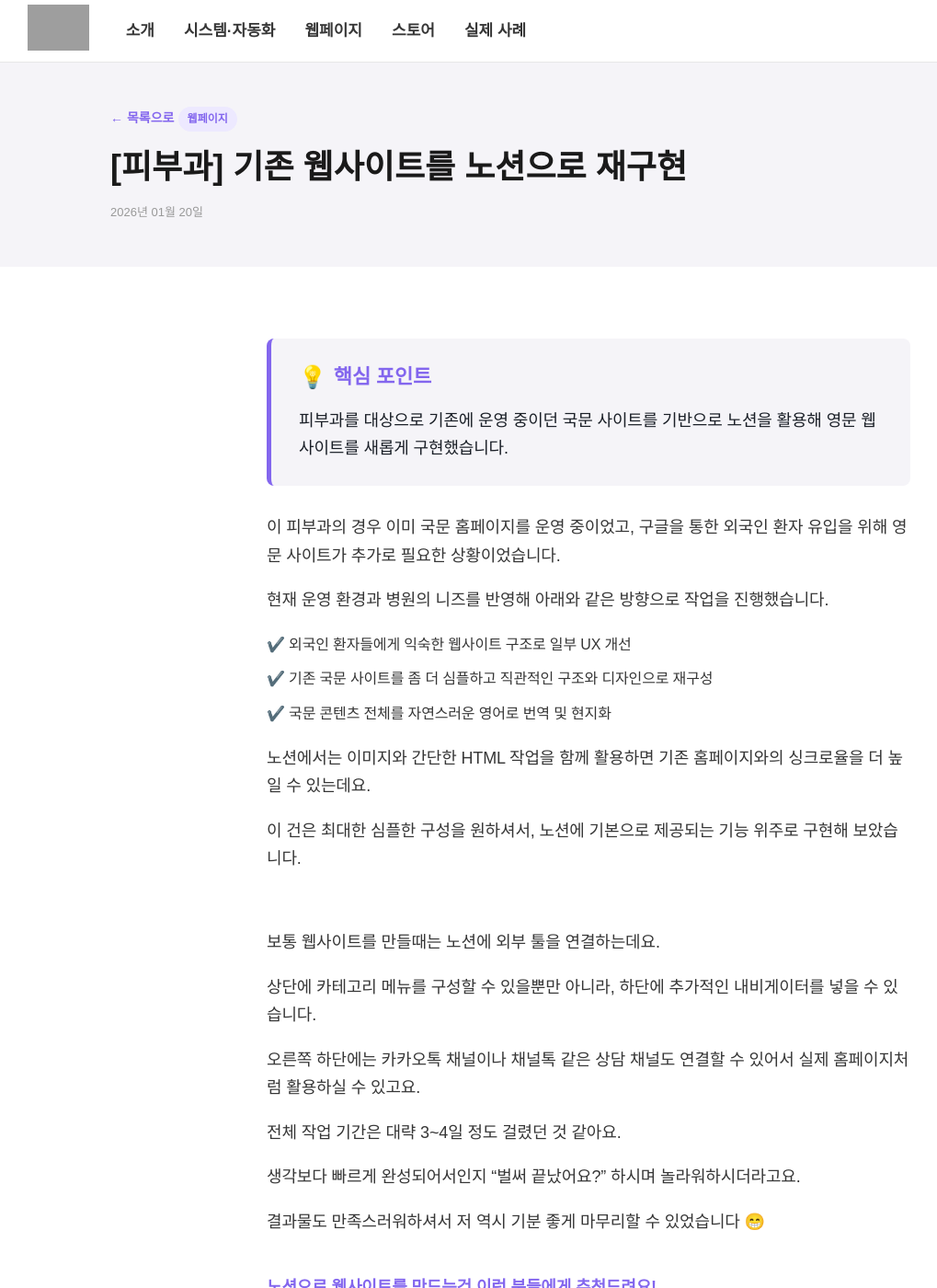
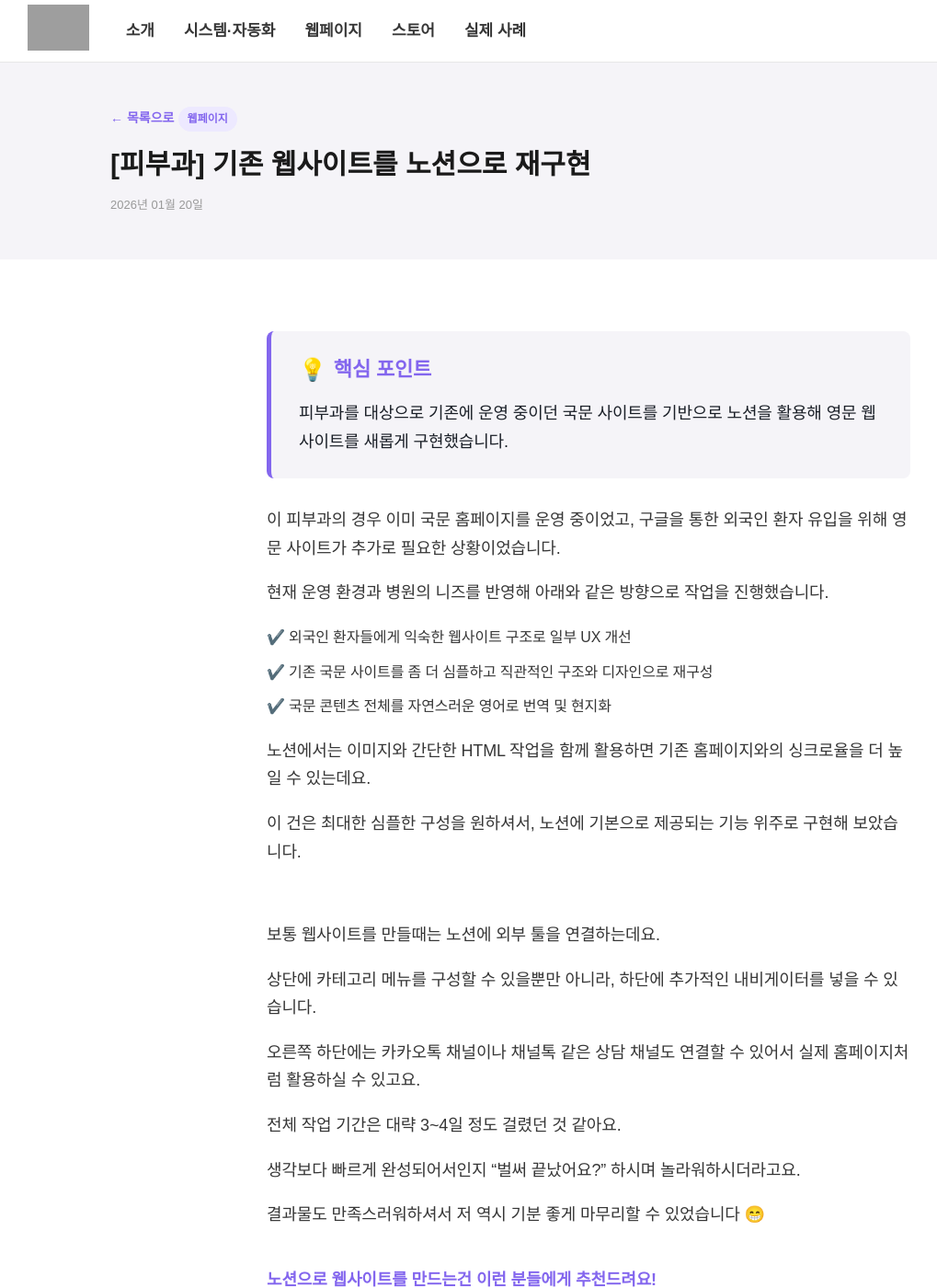
Before and after one commit to nsdlab26/blog, a Jekyll site: the page built from _posts/2026-01-20-notion-clinic-website.md, in a window 1280 px wide and 1400 px high. Shown: the whole window at 92% size, without its empty margins (0-1019 px from the left). Built offline with Jekyll 4.4.1, drawn with Linux system fonts in a browser that asks for light colours; grey boxes are pictures that could not be loaded.

Commit message:
Update post.html

```diff
--- a/_layouts/post.html
+++ b/_layouts/post.html
@@ -23,7 +23,7 @@ layout: default
     margin-bottom: 14px;
   }
   .post-title {
-    font-size: 36px; font-weight: 800; color: #1a1a1a;
+    font-size: 30px; font-weight: 600; color: #1a1a1a;
     line-height: 1.3; margin-bottom: 12px;
   }
   .post-date { font-size: 13px; color: #999; }
```
